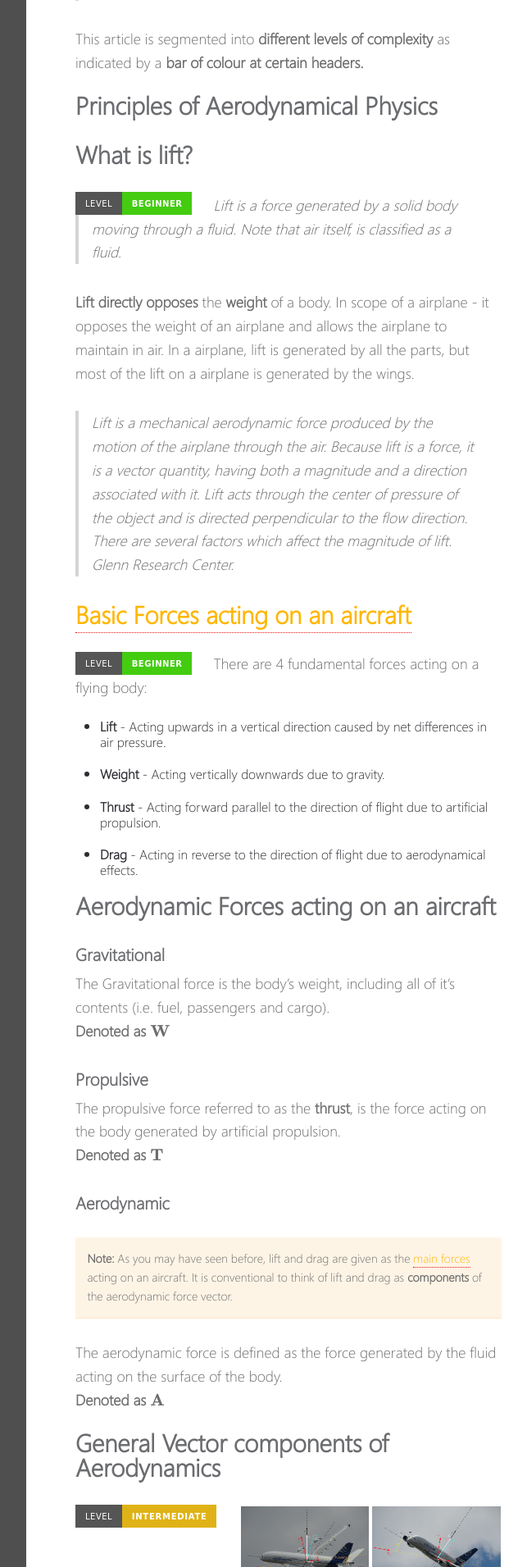
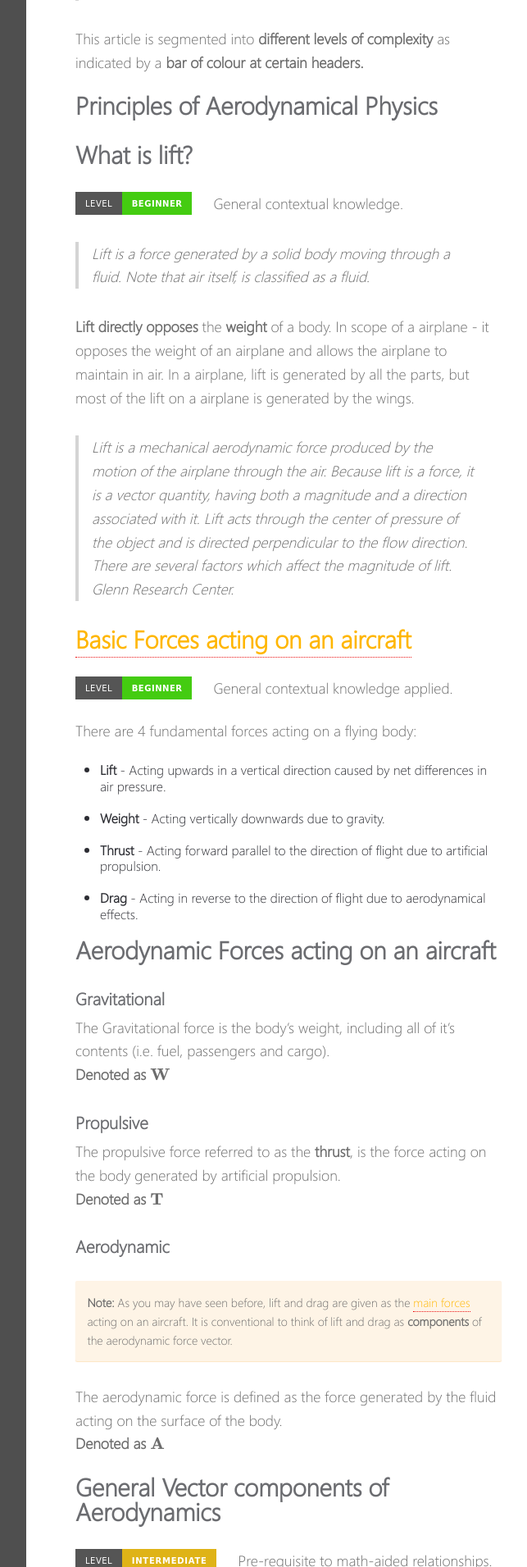
Before and after one commit to EXYZED/AerodynamicalCollective, a Jekyll site: the page built from _posts/2019-06-01-Aerodynamic-Physics.md, in a window 1280 px wide. Shown: the part 314-2225 px from the top of the page at 82% size, without its empty margins (608-1251 px from the left). Built offline with Jekyll 4.4.1, drawn with Linux system fonts in a browser that asks for light colours; formulas are drawn with MathJax 3; some of the changed text lies outside the part shown.

Commit message:
Added context to each difficulty layer.

```diff
--- a/_posts/2019-06-01-Aerodynamic-Physics.md
+++ b/_posts/2019-06-01-Aerodynamic-Physics.md
@@ -26,6 +26,8 @@ Principles of Aerodynamical Physics
 
 ![Beginner](/images/Difficulty/Beginner.svg){: .align-left}
 
+General contextual knowledge.
+
 > Lift is a force generated by a solid body moving through a fluid.
 Note that air itself, is classified as a fluid.
 
@@ -36,6 +38,8 @@ Note that air itself, is classified as a fluid.
 ## [Basic Forces acting on an aircraft](#BasicForces)
 
 ![Beginner](/images/Difficulty/Beginner.svg){: .align-left}
+
+General contextual knowledge applied.
 
 There are 4 fundamental forces acting on a flying body:
  * **Lift** - Acting upwards in a vertical direction caused by net differences in air pressure.
@@ -63,6 +67,8 @@ The aerodynamic force is defined as the force generated by the fluid acting on t
 ## General Vector components of Aerodynamics
 
 ![Intermediate](/images/Difficulty/Intermediate.svg){: .align-left}
+
+Pre-requisite to math-aided relationships.
 
 <figure class="half">
     <a href="/images/Diagrams/Fig2.2.png"><img src="/images/Diagrams/Fig2.2.png"></a>
@@ -117,6 +123,8 @@ And as drag has a relationship with thrust as defined before:
 
 ![Intermediate](/images/Difficulty/Intermediate.svg){: .align-left}
 
+Pre-requisite to background knowledge.
+
 Cred : NASA Glenn Research Center.
  * "Equal Transit / Longer Path Theory"
  * "Skipping Stone Theory"
@@ -127,6 +135,8 @@ Cred : NASA Glenn Research Center.
 
 ![Intermediate](/images/Difficulty/Intermediate.svg){: .align-left}
 
+Pre-requisite to background knowledge.
+
 In symmetrical [airfoils](https://aerodynamical-collective.com/2019/06/03/Disambiguation.html#Airfoil) where no camber exists. It is important to acknowledge that the shape of the wing is no longer a critical determining factor in lift.
 The shape of the wing is not the determining factor in lift.
 
```
Also changed, not shown: other parts of _posts/2019-06-01-Aerodynamic-Physics.md (+2 -0 lines).
